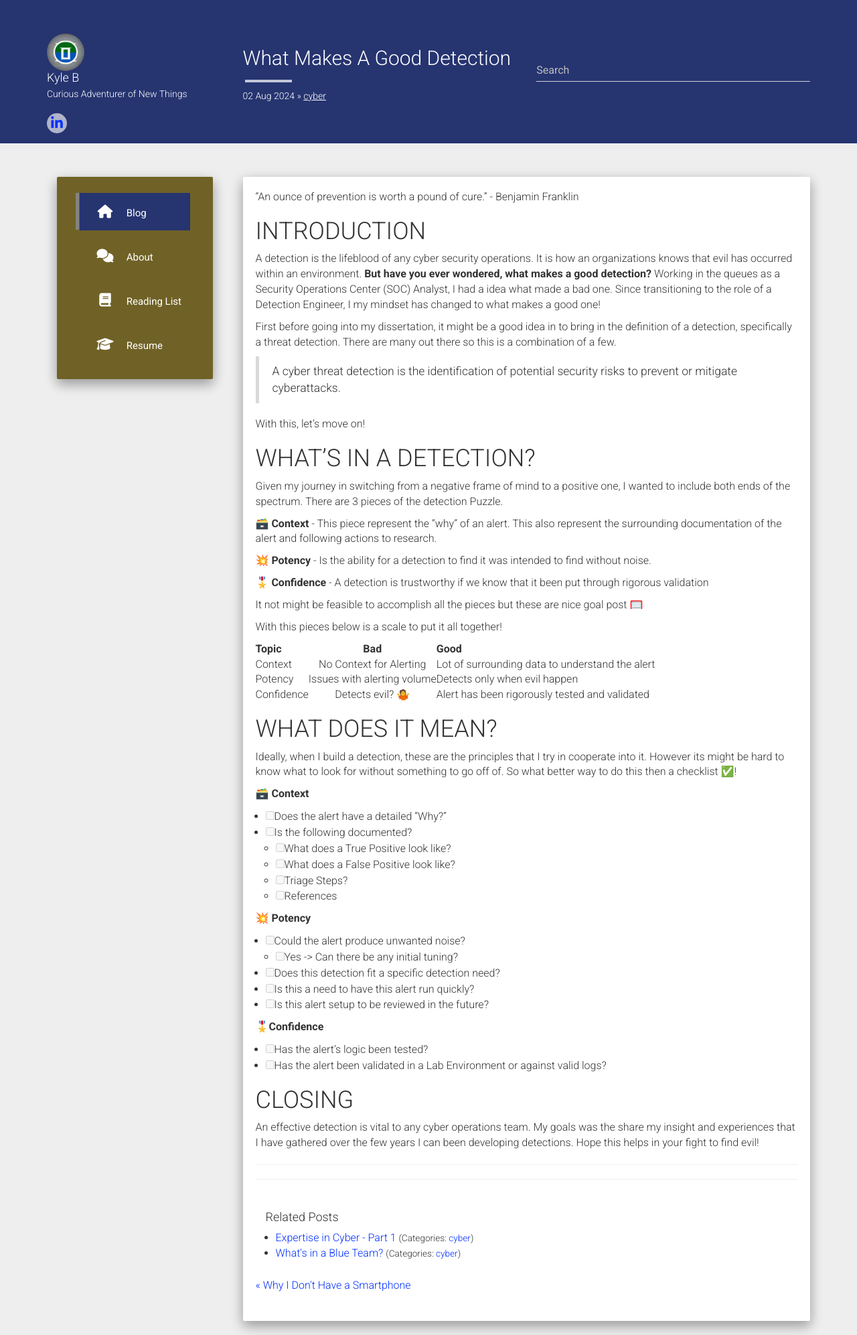
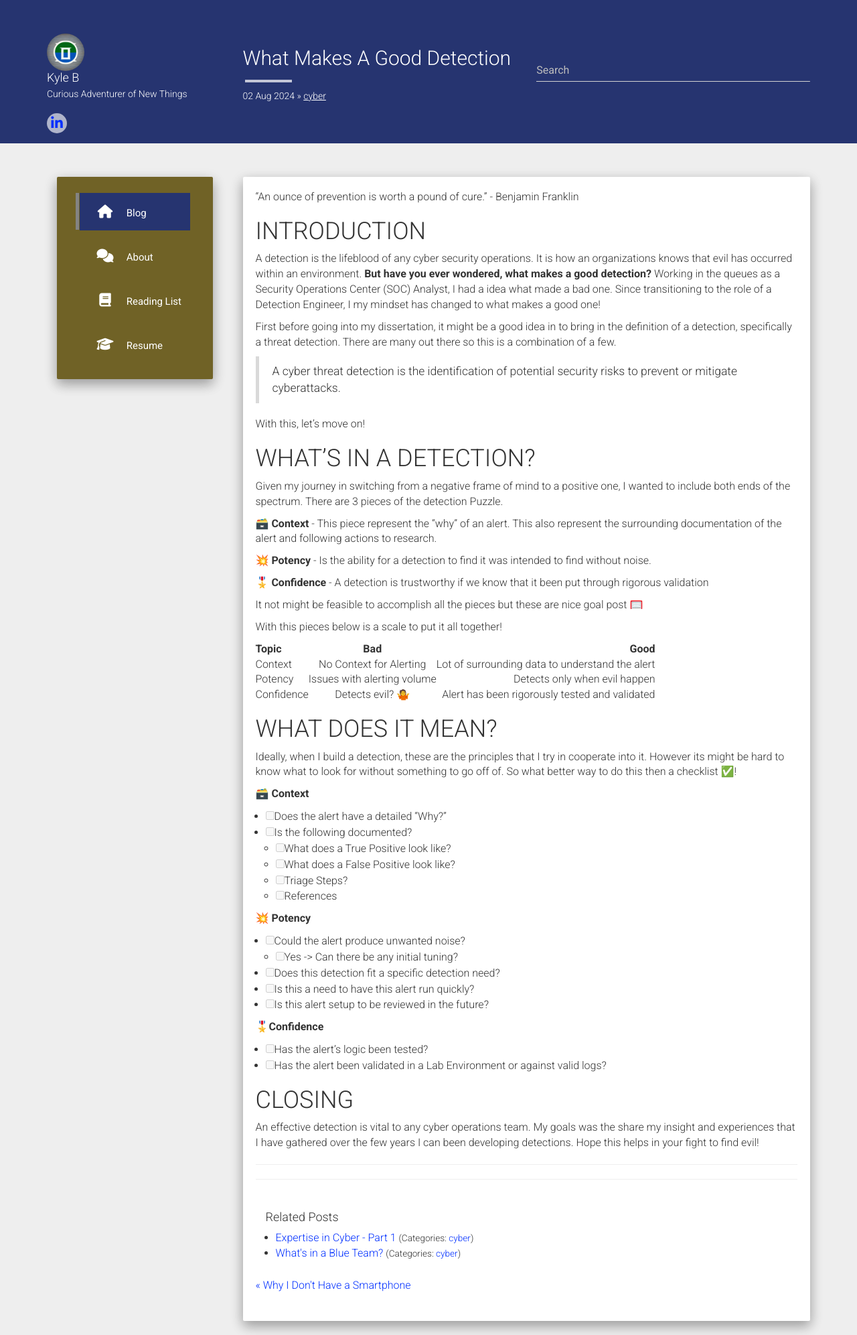
Before and after one commit to azotheblue/blog, a Jekyll site: the page built from _posts/2024-08-22-Good-Detection.md, in a window 1280 px wide. Shown: the whole page at 67% size. Built offline with Jekyll 4.4.1, drawn with Linux system fonts in a browser that asks for light colours; nearby versions of some CDN libraries.

```diff
--- a/_posts/2024-08-22-Good-Detection.md
+++ b/_posts/2024-08-22-Good-Detection.md
@@ -35,11 +35,11 @@ It not might be feasible to accomplish all the pieces but these are nice goal po
 
 With this pieces below is a scale to put it all together!
 
-| Topic      | Bad                                    | Good                                         |
-| ---------- | :--------------------------------------: | -------------------------------------------- |
-| Context    | No Context for Alerting                 | Lot of surrounding data to understand the alert |
-| Potency    | Issues with alerting volume      | Detects only when evil happen                |
-| Confidence   |    Detects evil? 🤷    | Alert has been rigorously tested and validated |
+| Topic      |             Bad             | Good                                            |
+| :---------- | :-------------------------: | -----------------------------------------------: |
+| Context    |   No Context for Alerting   | Lot of surrounding data to understand the alert |
+| Potency    | Issues with alerting volume | Detects only when evil happen                   |
+| Confidence |      Detects evil? 🤷       | Alert has been rigorously tested and validated  |
 
 # WHAT DOES IT MEAN?
 
```
